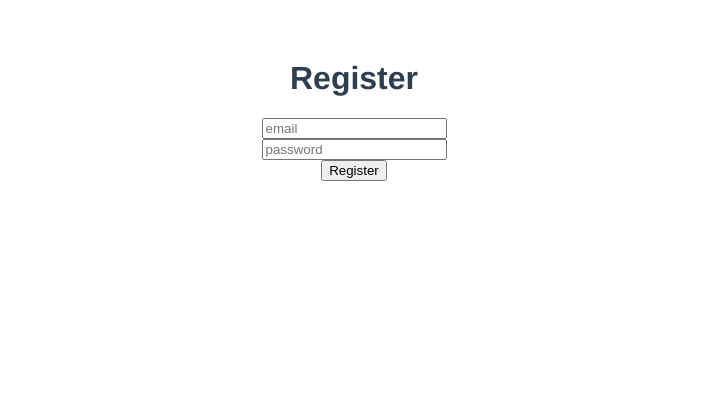
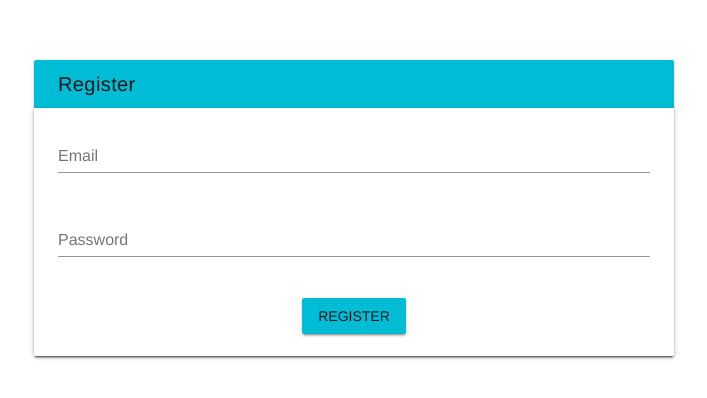
Before and after one commit to Hayato9203/tab-tracker, a Vue app in the folder client/: page /#/register in a window 1280 px wide. Shown: the top 398 px of the page, without its empty margins (286-993 px from the left). Built offline with nearby package versions, Linux system fonts and the light colour scheme.

Commit message:
Rendering pages using the VUETIFY module(1)

```diff
--- a/client/package.json
+++ b/client/package.json
@@ -16,7 +16,8 @@
   "dependencies": {
     "axios": "^0.18.0",
     "vue": "^2.5.2",
-    "vue-router": "^3.0.1"
+    "vue-router": "^3.0.1",
+    "vuetify": "^1.0.14"
   },
   "devDependencies": {
     "autoprefixer": "^7.1.2",
--- a/client/src/components/Register.vue
+++ b/client/src/components/Register.vue
@@ -1,13 +1,21 @@
 <template>
-  <div>
-    <h1>Register</h1>
-    <div class="error" v-html="error"></div>
-    <input v-model="email" type="email" name="email" placeholder="email">
-    <br>
-    <input v-model="password" type="password" name="password" placeholder="password">
-    <br>
-    <button @click="register">Register</button>
-  </div>
+  <v-layout row wrap>
+    <!-- 将12格分成6+6，内容总占6，左右分别缩进3格 -->
+    <v-flex xs6 offset-xs3>
+      <v-card class="white elevation-2">
+        <v-toolbar flat dense class="cyan">
+          <v-toolbar-title>Register</v-toolbar-title>
+        </v-toolbar>
+        <v-card class="pl-4 pr-4 pt-3 pb-3">
+          <v-text-field label="Email" v-model="email"></v-text-field>
+          <br />
+          <v-text-field label="Password" v-model="password"></v-text-field>
+          <br />
+          <v-btn class="cyan" @click="register">Register</v-btn>
+        </v-card>
+      </v-card>
+    </v-flex>
+  </v-layout>
 </template>
 
 <script>
--- a/client/src/main.js
+++ b/client/src/main.js
@@ -3,8 +3,11 @@
 import Vue from 'vue'
 import App from './App'
 import router from './router'
+import Vuetify from 'vuetify'
+import 'vuetify/dist/vuetify.min.css'
 
 Vue.config.productionTip = false
+Vue.use(Vuetify)
 
 /* eslint-disable no-new */
 new Vue({
```
Also changed, not shown: 2 other files (tests, documents, lock files or other folders).
